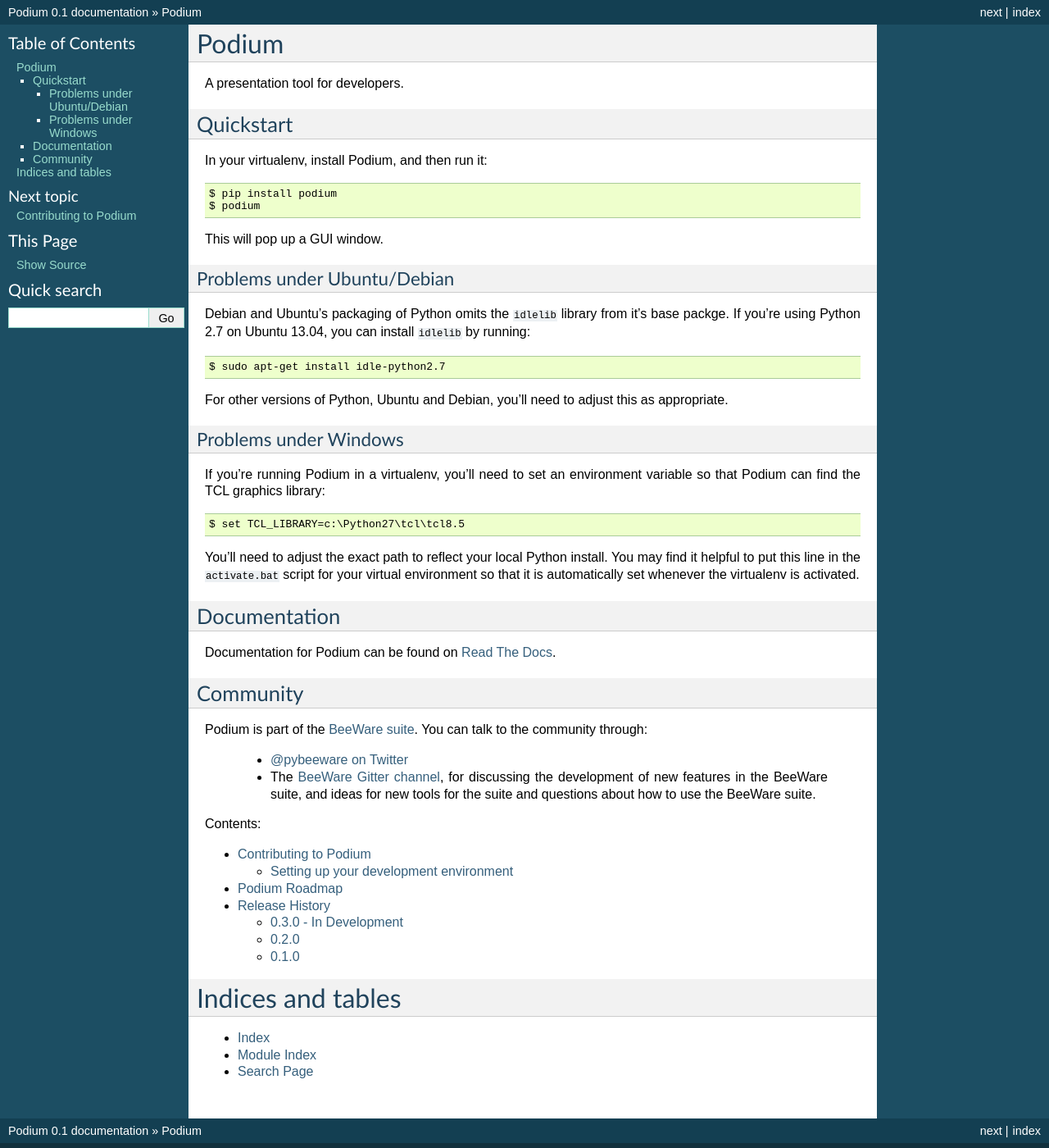
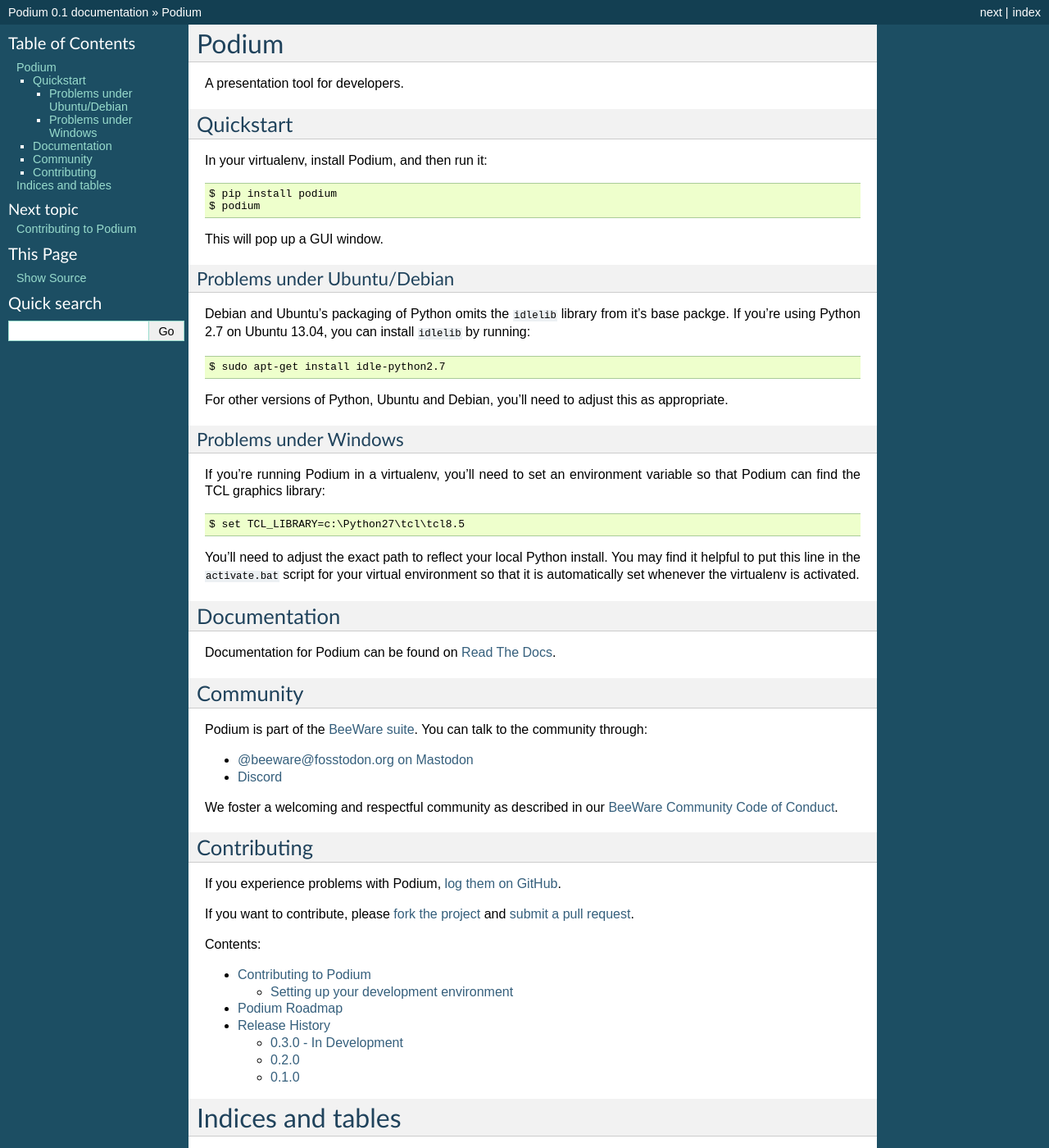
Before and after one commit to beeware/podium, a Sphinx documentation site: the page built from docs/index.rst, in a window 1280 px wide and 1400 px high. Shown: the whole window at 82% size. Built offline with Sphinx 7.4.7, drawn with Linux system fonts in a browser that asks for light colours.

Commit message:
Update Community and Contributing info. (#74)

```diff
--- a/docs/index.rst
+++ b/docs/index.rst
@@ -41,22 +41,28 @@
 Documentation
 -------------
 
-Documentation for Podium can be found on `Read The Docs`_.
+Documentation for Podium can be found on `Read The Docs <http://podium-app.readthedocs.org>`__.
 
 Community
 ---------
 
-Podium is part of the `BeeWare suite`_. You can talk to the community through:
+Podium is part of the `BeeWare suite <https://beeware.org>`__. You can talk to the
+community through:
 
- * `@pybeeware on Twitter`_
+* `@beeware@fosstodon.org on Mastodon <https://fosstodon.org/@beeware>`__
 
- * The `BeeWare Gitter channel`_, for discussing the development of new features in the BeeWare suite, and ideas for new tools for the suite and questions about how to use the BeeWare suite.
+* `Discord <https://beeware.org/bee/chat/>`__
 
+We foster a welcoming and respectful community as described in our `BeeWare Community
+Code of Conduct <https://beeware.org/community/behavior/>`__.
 
-.. _BeeWare suite: http://pybee.org
-.. _Read The Docs: http://podium-app.readthedocs.org
-.. _@pybeeware on Twitter: https://twitter.com/pybeeware
-.. _BeeWare Gitter channel: https://gitter.im/pybee/general
+Contributing
+------------
+
+If you experience problems with Podium, `log them on GitHub <https://github.com/beeware/podium/issues>`__.
+
+If you want to contribute, please `fork the project <https://github.com/beeware/podium>`__ and `submit a pull request <https://github.com/beeware/podium/pulls>`__.
+
 
 Contents:
 
```
Also changed, not shown: README.rst (+9 -12 lines).
